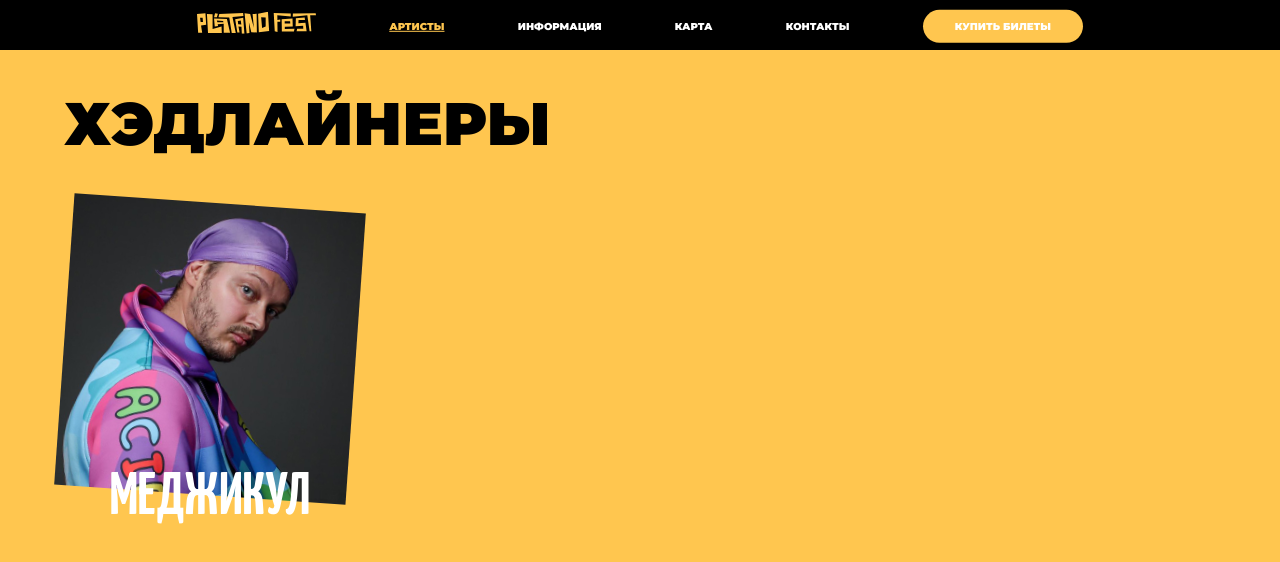
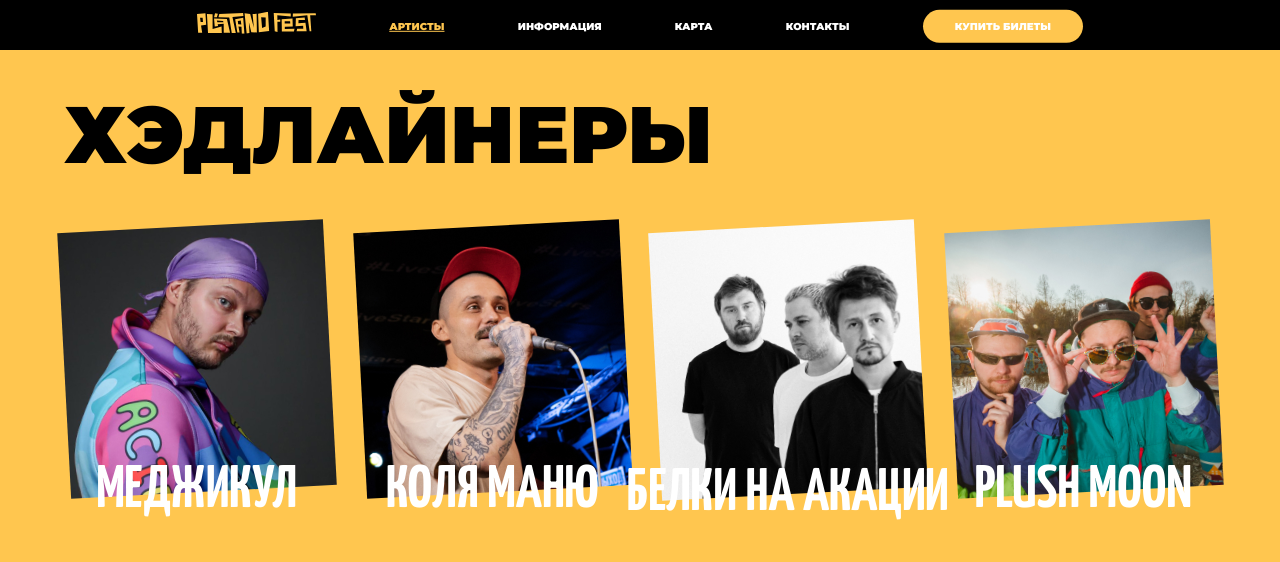
Before and after one commit to BoikoAnastasiia/Platano-Fest, a React (Create React App) app: page /artists in a window 1280 px wide. Shown: the top 562 px of the page. Built offline with nearby package versions, Linux system fonts and the light colour scheme.

Commit message:
white-space

```diff
--- a/src/Views/Artists/Artists.jsx
+++ b/src/Views/Artists/Artists.jsx
@@ -3,6 +3,9 @@ import MainContainer from '../../Сomponents/MainContainer';
 import Header from '../../Сomponents/Header';
 import './Artists.scss';
 import majicool from './images/majicool.jpg';
+import manu from './images/manu.jpg';
+import belki from './images/belki.jpg';
+import plushmoon from './images/plushmoon.jpg';
 
 export default function Artists() {
   return (
@@ -16,25 +19,38 @@ export default function Artists() {
               <img
                 src={majicool}
                 alt="majicool"
-                width="292"
+                width="260"
                 className="artist-photo"
               />
               <h3 className="artistName">меджикул</h3>
             </div>
           </li>
           <li>
-            <div>
-              <img src="" alt="" />
+            <div className="card-wrapper">
+              <img src={manu} alt="manu" width="260" className="artist-photo" />
+              <h3 className="artistName">коля маню</h3>
             </div>
           </li>
           <li>
-            <div>
-              <img src="" alt="" />
+            <div className="card-wrapper">
+              <img
+                src={belki}
+                alt="belki"
+                width="260"
+                className="artist-photo"
+              />
+              <h3 className="artistName">белки на акации</h3>
             </div>
           </li>
           <li>
-            <div>
-              <img src="" alt="" />
+            <div className="card-wrapper">
+              <img
+                src={plushmoon}
+                alt="plushmoon"
+                width="260"
+                className="artist-photo"
+              />
+              <h3 className="artistName">plush moon</h3>
             </div>
           </li>
         </ul>
--- a/src/Views/Artists/Artists.scss
+++ b/src/Views/Artists/Artists.scss
@@ -1,6 +1,8 @@
 .big-cards-wrapper {
-  display: flex;
+  display: grid;
   margin-top: 45px;
+  grid-template-columns: 1fr 1fr 1fr 1fr;
+  gap: 30px;
 }
 
 .card-wrapper {
@@ -8,6 +10,7 @@
 }
 
 .artistName {
+  white-space: nowrap;
   position: absolute;
   font-family: 'Yanone Kaffeesatz', sans-serif;
   font-size: 60px;
@@ -19,7 +22,8 @@
 }
 
 .artist-photo {
-  transform: rotate(4deg);
+  width: 100%;
+  transform: rotate(-3deg);
 
   &:hover {
     transform: rotate(0deg);
--- a/src/Сomponents/Header/Header.jsx
+++ b/src/Сomponents/Header/Header.jsx
@@ -4,7 +4,7 @@ export default function Header({ text, color = 'black' }) {
       <h1
         style={{
           color: { color },
-          fontSize: '60px',
+          fontSize: '80px',
           textTransform: 'uppercase',
           fontWeight: '900',
         }}
```
Also changed, not shown: src/Сomponents/Header/Header.scss (deleted).
